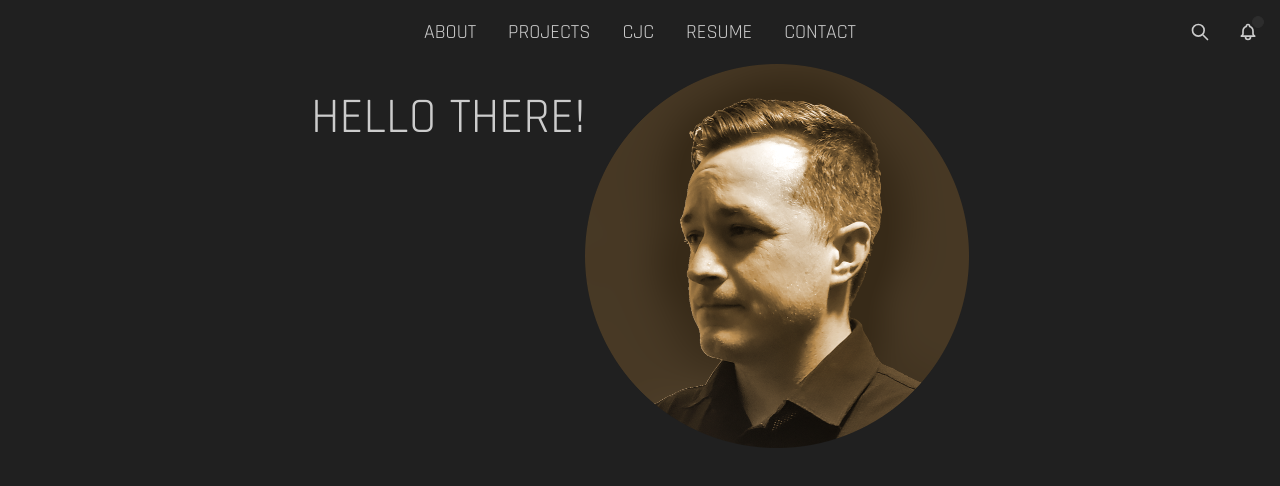
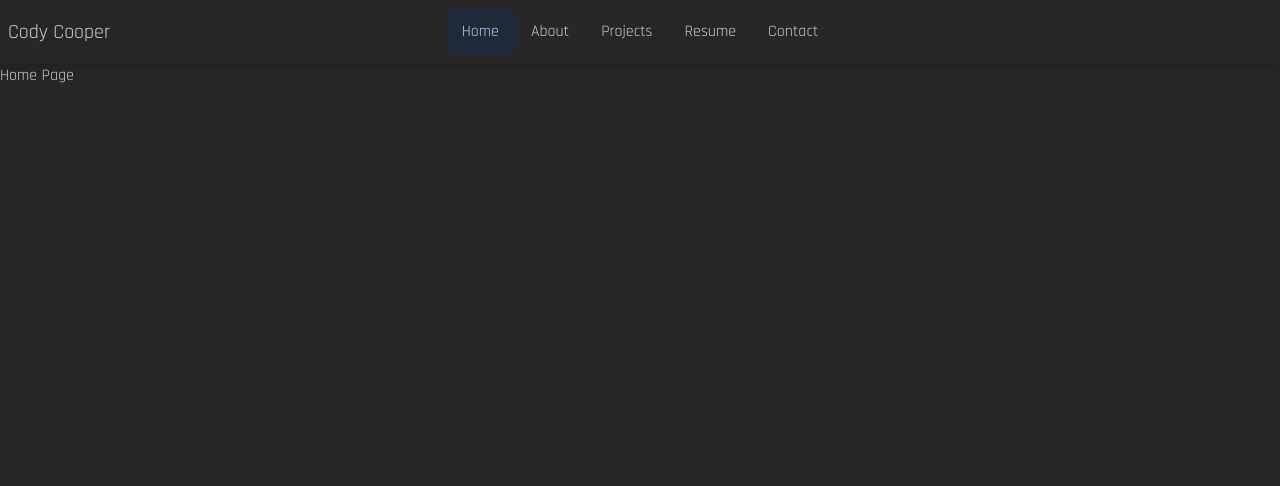
Before and after one commit to Ccooper9893/PortfolioV3, a React (Create React App) app: page / in a window 1280 px wide. Shown: the top 486 px of the page. Built offline with nearby package versions, Linux system fonts and the light colour scheme.

Commit message:
Updated header to be mobile responsive

```diff
--- a/src/App.css
+++ b/src/App.css
@@ -4,7 +4,7 @@
 
 body {
     font-family: 'Rajdhani', sans-serif;
-    background-color: #202020;
+    background-color: #272727;
     min-width: 100vw;
     margin: 0;
     height: 100vh;
--- a/src/components/Header.js
+++ b/src/components/Header.js
@@ -2,27 +2,36 @@ import React from "react";
 
 export default function Header({ currentPage, handlePageChange}) {
   return (
-    <div className="navbar bg-base-100">
-    <div className="navbar-start">
+    <div className="navbar bg-base-100 shadow-lg">
+
+      <div className="navbar-start">
+        <div className="dropdown z-10">
+          <label tabIndex={0} className="btn btn-ghost lg:hidden">
+            <svg xmlns="http://www.w3.org/2000/svg" className="h-5 w-5" fill="none" viewBox="0 0 24 24" stroke="currentColor"><path strokeLinecap="round" strokeLinejoin="round" strokeWidth="2" d="M4 6h16M4 12h8m-8 6h16" /></svg>
+          </label>
+          <ul tabIndex={0} className="menu dropdown-content mt-2 p-2 bg-gray-800 shadow rounded-box w-52">
+            <li><button className={currentPage === 'Home' ? 'active' : 'nav-link'} onClick={() => handlePageChange('Home')}>Home</button></li>
+            <li><button className={currentPage === 'About' ? 'active' : 'nav-link'} onClick={() => handlePageChange('About')}>About</button></li>
+            <li><button className={currentPage === 'Projects' ? 'active' : 'nav-link'} onClick={() => handlePageChange('Projects')}>Projects</button></li>
+            <li><button className={currentPage === 'Resume' ? 'active' : 'nav-link'} onClick={() => handlePageChange('Resume')}>Resume</button></li>
+            <li><button className={currentPage === 'Contact' ? 'active' : 'nav-link'} onClick={() => handlePageChange('Contact')}>Contact</button></li>
+          </ul>
+        </div>
+        <button className="disabled text-xl">Cody Cooper</button>
+      </div>
+
+      <div className="navbar-center hidden lg:flex">
+        <ul className="menu menu-horizontal px-1">
+          <li><button className={currentPage === 'Home' ? 'active' : 'nav-link'} onClick={() => handlePageChange('Home')}>Home</button></li>
+          <li><button className={currentPage === 'About' ? 'active' : 'nav-link'} onClick={() => handlePageChange('About')}>About</button></li>
+          <li><button className={currentPage === 'Projects' ? 'active' : 'nav-link'} onClick={() => handlePageChange('Projects')}>Projects</button></li>
+          <li><button className={currentPage === 'Resume' ? 'active' : 'nav-link'} onClick={() => handlePageChange('Resume')}>Resume</button></li>
+          <li><button className={currentPage === 'Contact' ? 'active' : 'nav-link'} onClick={() => handlePageChange('Contact')}>Contact</button></li>
+        </ul>
+      </div>
+
+      <div className="navbar-end">
+      </div>
     </div>
-    <div className="navbar-center">
-      <a className="text-xl mx-4">ABOUT</a>
-      <a className="text-xl mx-4">PROJECTS</a>
-      <a className="text-xl mx-4">CJC</a>
-      <a className="text-xl mx-4">RESUME</a>
-      <a className="text-xl mx-4">CONTACT</a>
-    </div>
-    <div className="navbar-end">
-      <button className="btn btn-ghost btn-circle">
-        <svg xmlns="http://www.w3.org/2000/svg" className="h-5 w-5" fill="none" viewBox="0 0 24 24" stroke="currentColor"><path strokeLinecap="round" strokeLinejoin="round" strokeWidth="2" d="M21 21l-6-6m2-5a7 7 0 11-14 0 7 7 0 0114 0z" /></svg>
-      </button>
-      <button className="btn btn-ghost btn-circle">
-        <div className="indicator">
-          <svg xmlns="http://www.w3.org/2000/svg" className="h-5 w-5" fill="none" viewBox="0 0 24 24" stroke="currentColor"><path strokeLinecap="round" strokeLinejoin="round" strokeWidth="2" d="M15 17h5l-1.405-1.405A2.032 2.032 0 0118 14.158V11a6.002 6.002 0 00-4-5.659V5a2 2 0 10-4 0v.341C7.67 6.165 6 8.388 6 11v3.159c0 .538-.214 1.055-.595 1.436L4 17h5m6 0v1a3 3 0 11-6 0v-1m6 0H9" /></svg>
-          <span className="badge badge-xs badge-primary indicator-item"></span>
-        </div>
-      </button>
-    </div>
-  </div>
-  )
-}
+  );
+};
--- a/src/components/PageContainer.js
+++ b/src/components/PageContainer.js
@@ -8,7 +8,7 @@ import About from './pages/About';
 import Projects from './pages/Projects';
 import Resume from './pages/Resume';
 import Contact from './pages/Contact';
-import selfie from '../assets/images/browntintselfie2-1lr-sm.png'
+// import selfie from '../assets/images/browntintselfie2-1lr-sm.png'
 
 export default function PageContainer() {
     const [currentPage, setCurrentPage] = useState('Home');
@@ -29,26 +29,7 @@ export default function PageContainer() {
     return (
         <div className="pageContainer">
             <Header currentPage={currentPage} handlePageChange={handlePageChange}></Header>
-            <div className="h-96 carousel carousel-vertical rounded-box">
-
-                <div className="carousel-item flex justify-center">
-
-                        <h1 className="text-center hello">HELLO THERE!</h1>
-
-                        <img className="max-w-sm" src={selfie.toString()}></img>
-                </div>
-                <div className="carousel-item h-full justify-center">
-                    <h1 className="text-center">MY SKILLS</h1>
-                </div>
-
-                <div className="carousel-item h-full justify-center">
-                    <h1 className="text-center">PROJECTS</h1>
-                </div>
-
-                <div className="carousel-item h-full justify-center">
-                    <h1 className="text-center">CONTACT ME</h1>
-                </div>
-            </div>
+            {renderPage()}
         </div>
     );
 };
--- a/src/components/pages/About.js
+++ b/src/components/pages/About.js
@@ -1,4 +1,7 @@
 import React from "react";
 
 export default function About() {
+    return (
+        <h1>About Page</h1>
+    )
 };
--- a/src/components/pages/Contact.js
+++ b/src/components/pages/Contact.js
@@ -1,4 +1,7 @@
 import React from "react";
 
 export default function Contact() {
+    return (
+        <h1>Contact Page</h1>
+    )
 };
--- a/src/components/pages/Home.js
+++ b/src/components/pages/Home.js
@@ -1,5 +1,7 @@
 import React from "react";
 
 export default function Home() {
-
+    return (
+        <h1>Home Page</h1>
+    )
 };
--- a/src/components/pages/Projects.js
+++ b/src/components/pages/Projects.js
@@ -1,4 +1,7 @@
 import React from "react";
 
 export default function Projects() {
+    return (
+        <h1>Contact</h1>
+    )
 };
--- a/src/components/pages/Resume.js
+++ b/src/components/pages/Resume.js
@@ -1,4 +1,7 @@
 import React from "react";
 
 export default function Resume() {
+    return (
+        <h1>Resume</h1>
+    )
 };
--- a/tailwind.config.js
+++ b/tailwind.config.js
@@ -8,14 +8,10 @@ module.exports = {
     themes: [
       {
         mytheme: {
-          primary: "#2d2d2d",
-          secondary: "#f59e0b",
-          accent: "#e5e7eb",
-          neutral: "#202020",
-          info: "#9ca3af",
-          success: "#16a34a",
-          warning: "#facc15",
-          error: "#991b1b",
+          primary: "#1f2937",
+          secondary: "#d1d5db",
+          accent: "#f59e0b",
+          neutral: "#3D4451",
         },
       },
     ],
```
Also changed, not shown: src/assets/images/browntintselfie2-1lr-sm.png (deleted).
